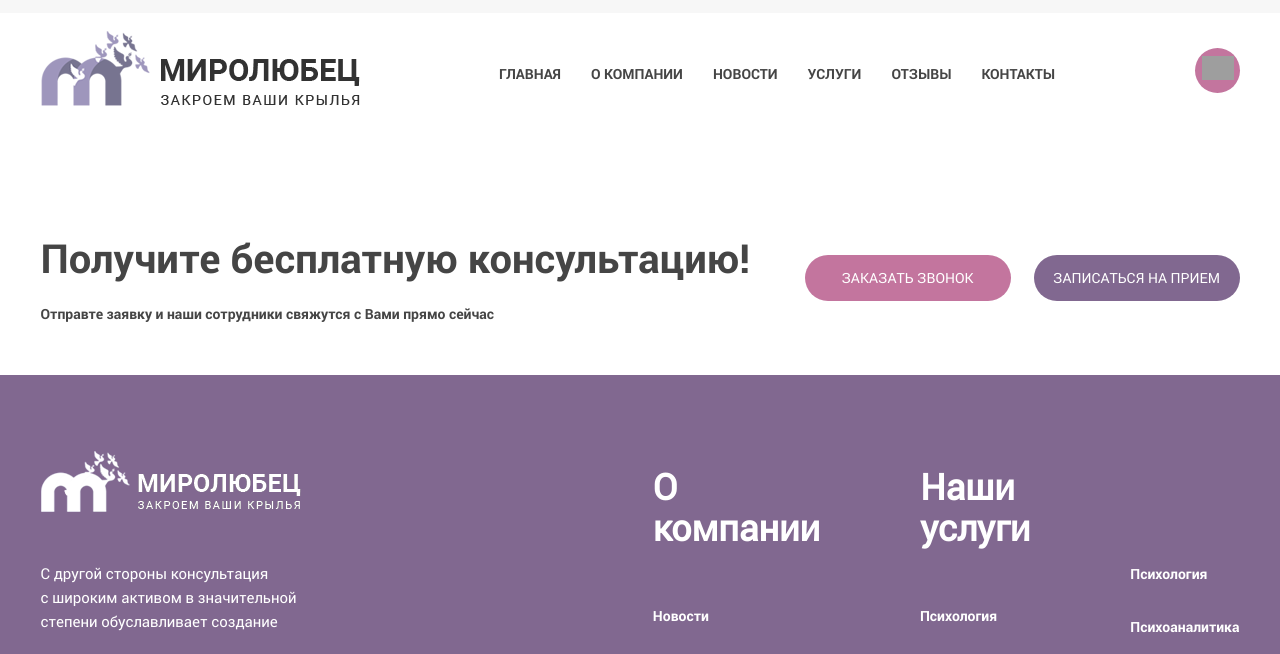
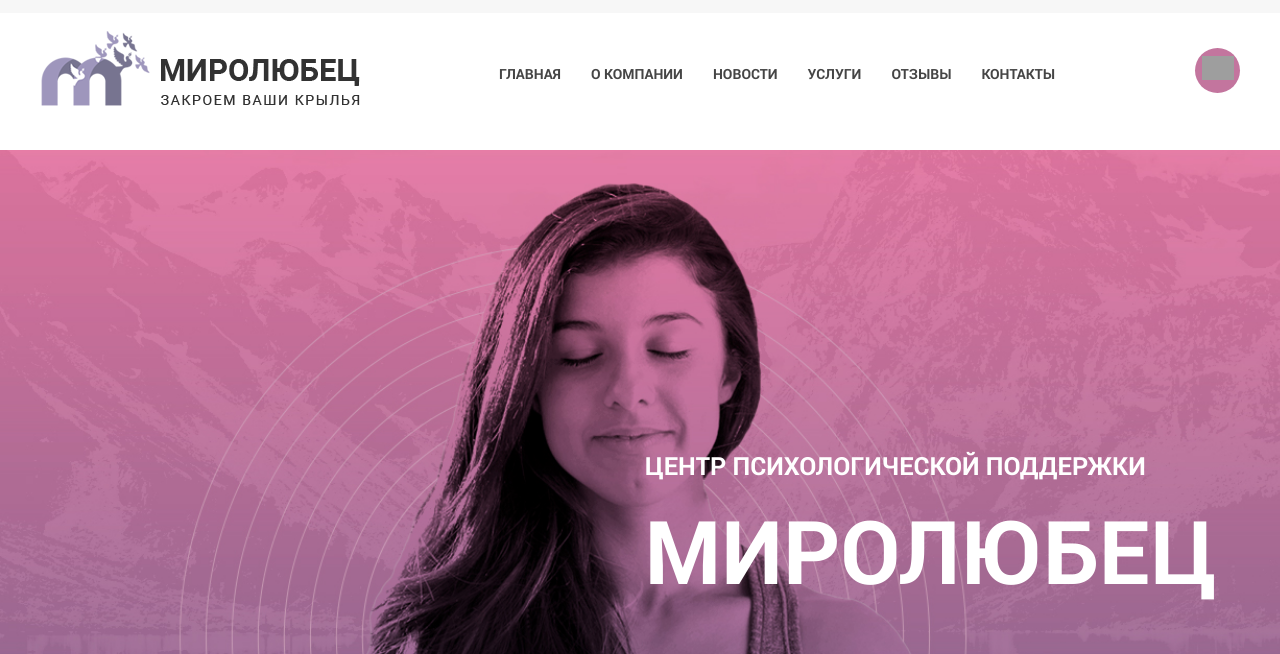
Before and after one commit to snod13/final, a PHP site: page / in a window 1280 px wide. Shown: the part 285-939 px from the top of the page. Run offline with PHP 8.4, Linux system fonts and the light colour scheme; grey boxes are pictures that could not be loaded.

Commit message:
Сверстана секция главного экрана

```diff
--- a/src/css/style.css
+++ b/src/css/style.css
@@ -735,6 +735,64 @@ img {
   }
 }
 
+.hero {
+  background: url("../img/hero/hero-bg-2.jpg"), -webkit-gradient(linear, left bottom, left top, from(#816890), to(#dc7aa3));
+  background: url("../img/hero/hero-bg-2.jpg"), linear-gradient(to top, #816890 0%, #dc7aa3 100%);
+  background-size: cover, 100%;
+  background-repeat: no-repeat;
+  position: relative;
+  padding-top: 302px;
+  padding-bottom: 328px;
+}
+
+.hero__img {
+  position: absolute;
+  left: 53px;
+  bottom: -2px;
+}
+
+.hero__info {
+  padding-left: 604px;
+  display: -webkit-box;
+  display: -ms-flexbox;
+  display: flex;
+  -webkit-box-orient: vertical;
+  -webkit-box-direction: normal;
+      -ms-flex-direction: column;
+          flex-direction: column;
+  color: #ffffff;
+}
+
+.hero__subtitle {
+  display: block;
+  font-size: 25px;
+  text-transform: uppercase;
+  font-family: 'RobotoBold', sans-serif;
+  font-weight: 700;
+  margin-bottom: 20px;
+}
+
+.hero__title {
+  margin: 0;
+  font-size: 88px;
+  text-transform: uppercase;
+  font-family: 'RobotoBold', sans-serif;
+  font-weight: 700;
+  margin-bottom: 35px;
+}
+
+.hero__text {
+  margin-bottom: 29px;
+  font-size: 16px;
+  line-height: 25px;
+}
+
+.hero__btn {
+  color: #3f3f3f;
+  font-family: 'RobotoBold', sans-serif;
+  font-weight: 700;
+}
+
 .consultation {
   padding-bottom: 53px;
 }
--- a/src/index.html
+++ b/src/index.html
@@ -108,6 +108,23 @@
   </nav>
   <!-- /.navbar -->
   <main>
+    <section class="section hero">
+      <!-- <div class="hero__img">
+        <img src="img/hero/woman-1.png" alt="Девушка">
+      </div> -->
+      <div class="container">
+          <div class="hero__info">
+            <span class="hero__subtitle">Центр психологической поддержки </span>
+            <h1 class="hero__title">Миролюбец</h1>
+            <p class="hero__text">Центр работает в Абакане. Работаем по скайпу по миру, он-лайн консультации. По
+              медиации-Сибирь.</p>
+            <button class="button hero__btn">Связаться с нами</button>
+          </div>
+          <!-- /.hero__info -->
+      </div>
+      <!-- /.container -->
+    </section>
+    <!-- /.section hero -->
     <section class="section consultation">
       <div class="container">
         <div class="consultation-block">
--- /dev/null
+++ b/src/sass/blocks/_hero.sass
@@ -0,0 +1,35 @@
+.hero
+  background: url('../img/hero/hero-bg-2.jpg'), linear-gradient(to top, #816890 0%, #dc7aa3 100%)
+  background-size: cover, 100%
+  background-repeat: no-repeat
+  position: relative
+  padding-top: 302px
+  padding-bottom: 328px
+  &__img
+    position: absolute
+    left: 53px
+    bottom: -2px
+  &__info
+    padding-left: 604px
+    display: flex
+    flex-direction: column
+    color: #ffffff
+  &__subtitle
+    display: block
+    font-size: 25px
+    text-transform: uppercase
+    +bold
+    margin-bottom: 20px
+  &__title
+    margin: 0
+    font-size: 88px
+    text-transform: uppercase
+    +bold
+    margin-bottom: 35px
+  &__text
+    margin-bottom: 29px
+    font-size: 16px
+    line-height: 25px
+  &__btn
+    color: #3f3f3f
+    +bold
--- a/src/sass/style.sass
+++ b/src/sass/style.sass
@@ -10,7 +10,8 @@
 @import 'blocks/header'
 // Стили навигации
 @import 'blocks/navbar'
-
+// Стили для главного экрана
+@import 'blocks/hero'
 // Импорт стилей блока "Консультация"
 @import 'blocks/consultation'
 // Импорт стилей подвала
```
Also changed, not shown: src/img/hero/hero-bg-1.jpg (added), src/img/hero/hero-bg-2.jpg (added), src/img/hero/hero-bg.jpg (added), src/img/hero/woman-1.png (added), src/img/hero/woman.png (added), 1 other file.
